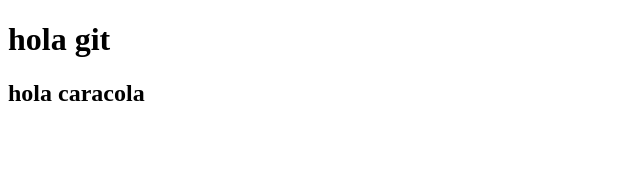
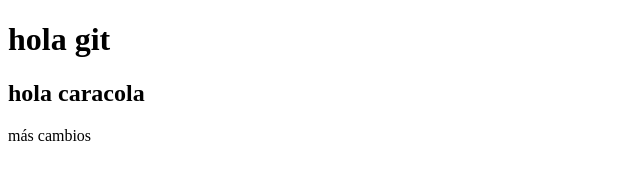
Before and after one commit to RaquelPatinhoRodriguez/cursogit, a plain HTML site: page index.html in a window 1280 px wide. Shown: the whole page, without its empty margins (0-640 px from the left). Drawn offline with Linux system fonts and the light colour scheme.

Commit message:
Añadiendo parrafo

```diff
--- a/index.html
+++ b/index.html
@@ -8,5 +8,6 @@
 <body>
     <h1>hola git</h1>
     <h2>hola caracola</h2>
+    <p>más cambios</p>
 </body>
 </html>
```
